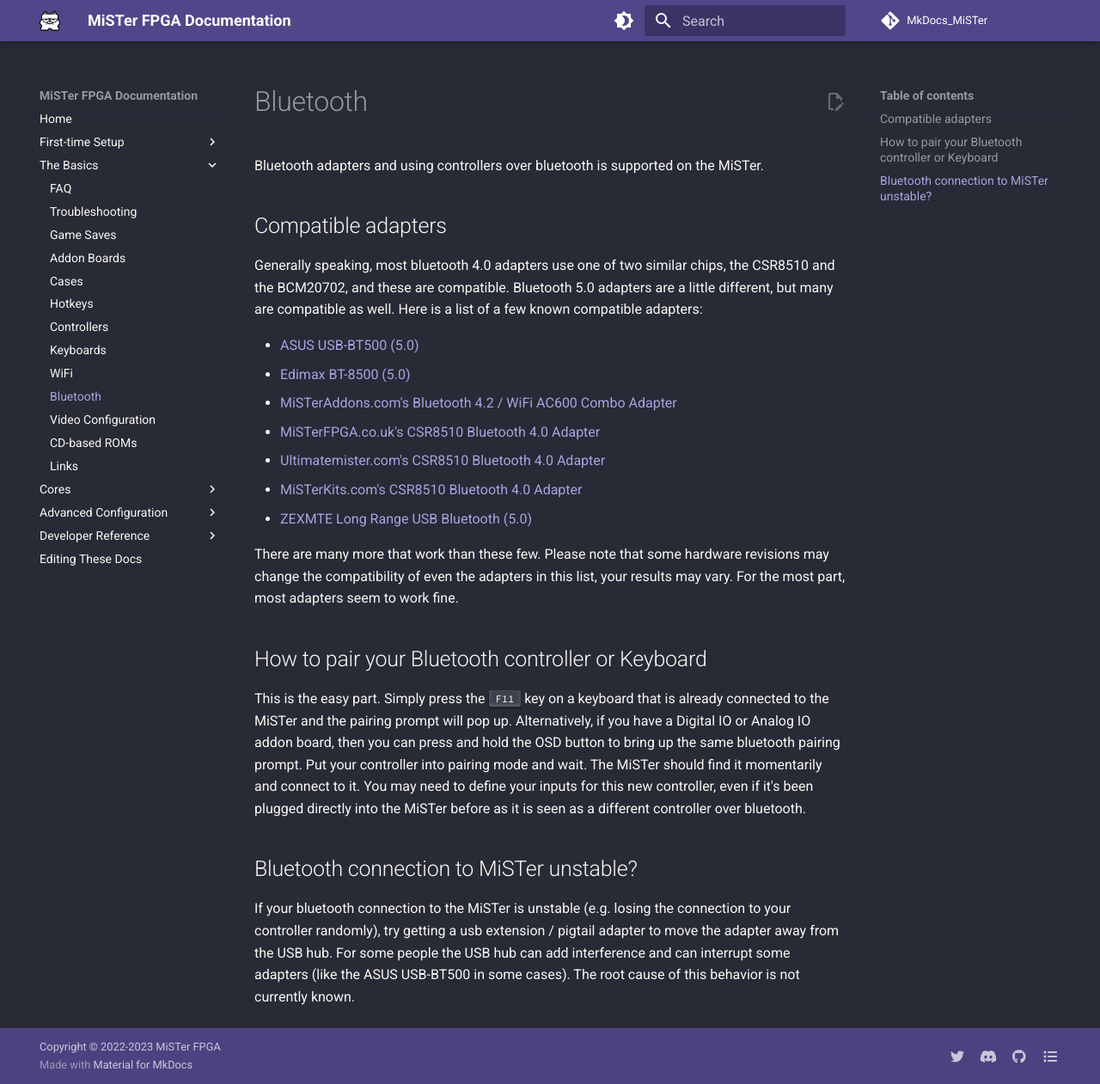
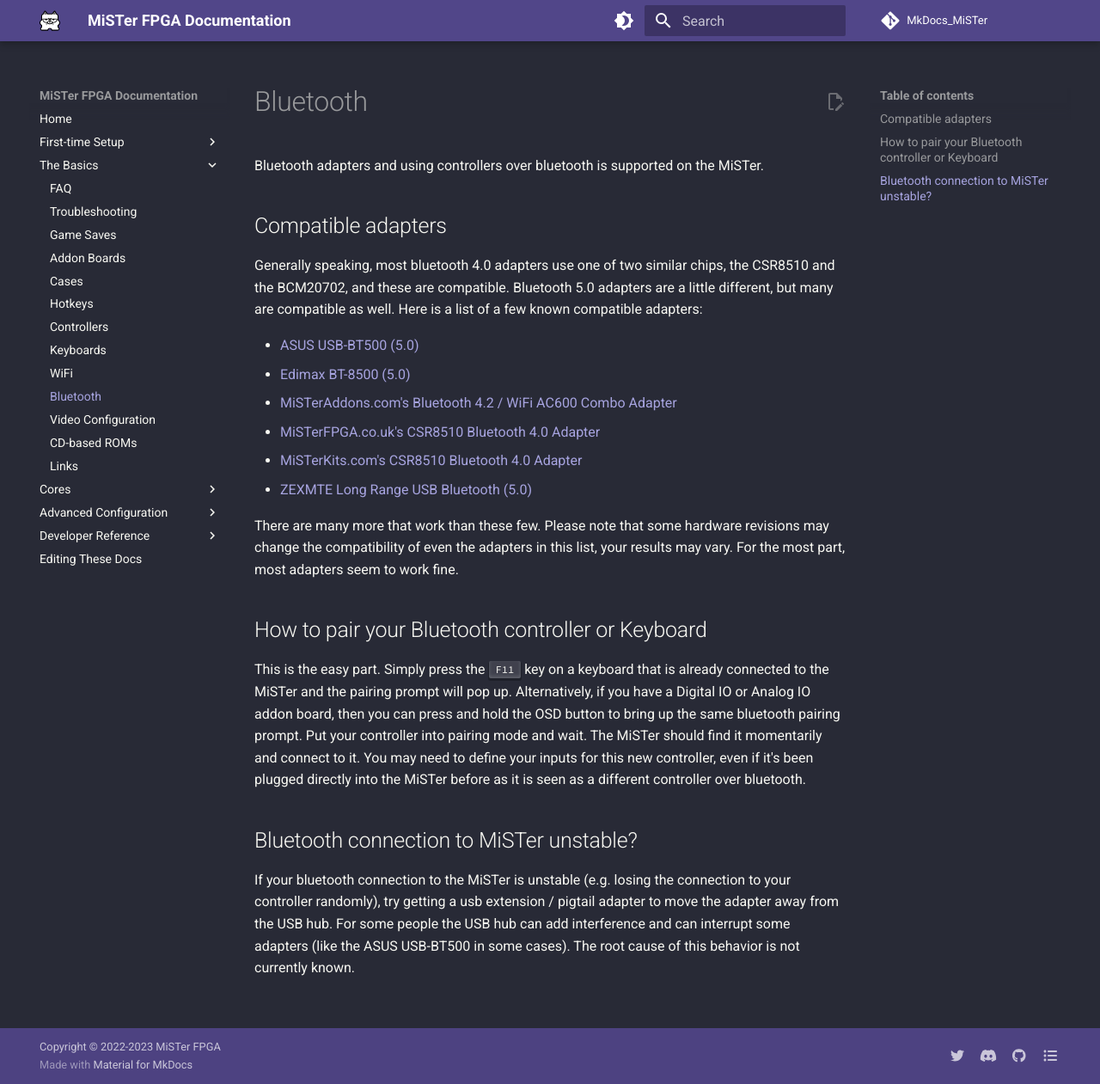
Before and after one commit to MiSTer-devel/MkDocs_MiSTer, an MkDocs documentation site: the page built from docs/basics/bluetooth.md, in a window 1280 px wide and 1261 px high. Shown: the whole window at 86% size. Built offline with MkDocs 1.6.1 and Material for MkDocs 9.7.7, drawn with Linux system fonts in a browser that asks for light colours; comment, search, counter and statistics services are not loaded.

Commit message:
bluetooth.md: Removed broken link
Ricardo must have removed his bluetooth adapter that was for sale.

```diff
--- a/docs/basics/bluetooth.md
+++ b/docs/basics/bluetooth.md
@@ -8,7 +8,6 @@
 * [Edimax BT-8500 (5.0)](https://www.amazon.com/Edimax-BT-8500-Bluetooth-Supports-Controllers/dp/B08M1VJHVD/){target=_blank}
 * [MiSTerAddons.com's Bluetooth 4.2 / WiFi AC600 Combo Adapter](https://misteraddons.com/collections/parts/products/wifi-bt-usb-adapter){target=_blank}
 * [MiSTerFPGA.co.uk's CSR8510 Bluetooth 4.0 Adapter](https://misterfpga.co.uk/product/mister-fpga-bluetooth-adapter-dongle/){target=_blank}
-* [Ultimatemister.com's CSR8510 Bluetooth 4.0 Adapter](https://ultimatemister.com/product/mister-bluetooth-adapter/){target=_blank}
 * [MiSTerKits.com's CSR8510 Bluetooth 4.0 Adapter](https://www.misterkits.com/products/mister-bluetooth-adapter){target=_blank}
 * [ZEXMTE Long Range USB Bluetooth (5.0)](https://www.amazon.com/ZEXMTE-Bluetooth-Adapter-Keyboard-Headphones/dp/B09D7W918Q){target=_blank}
 
```
